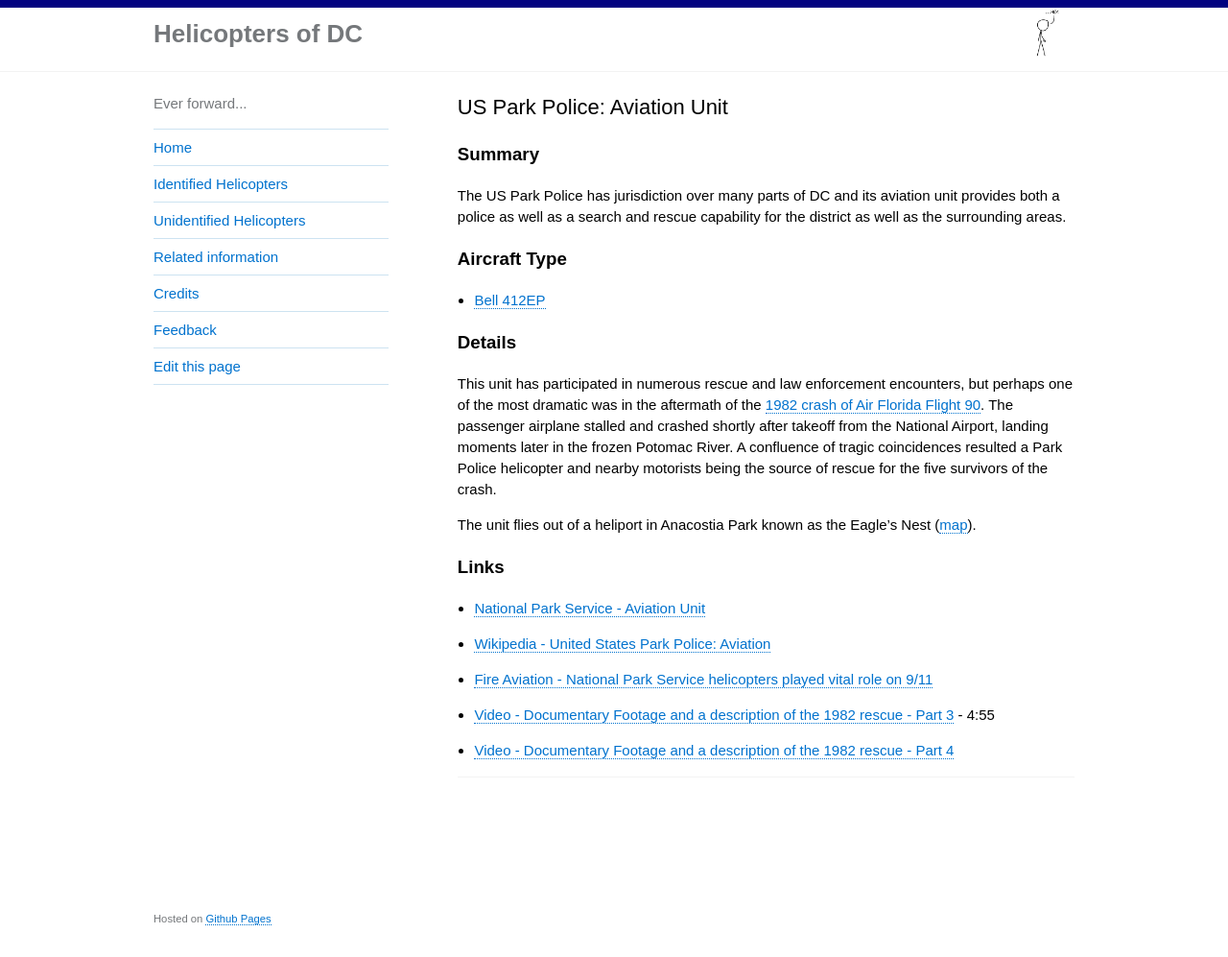
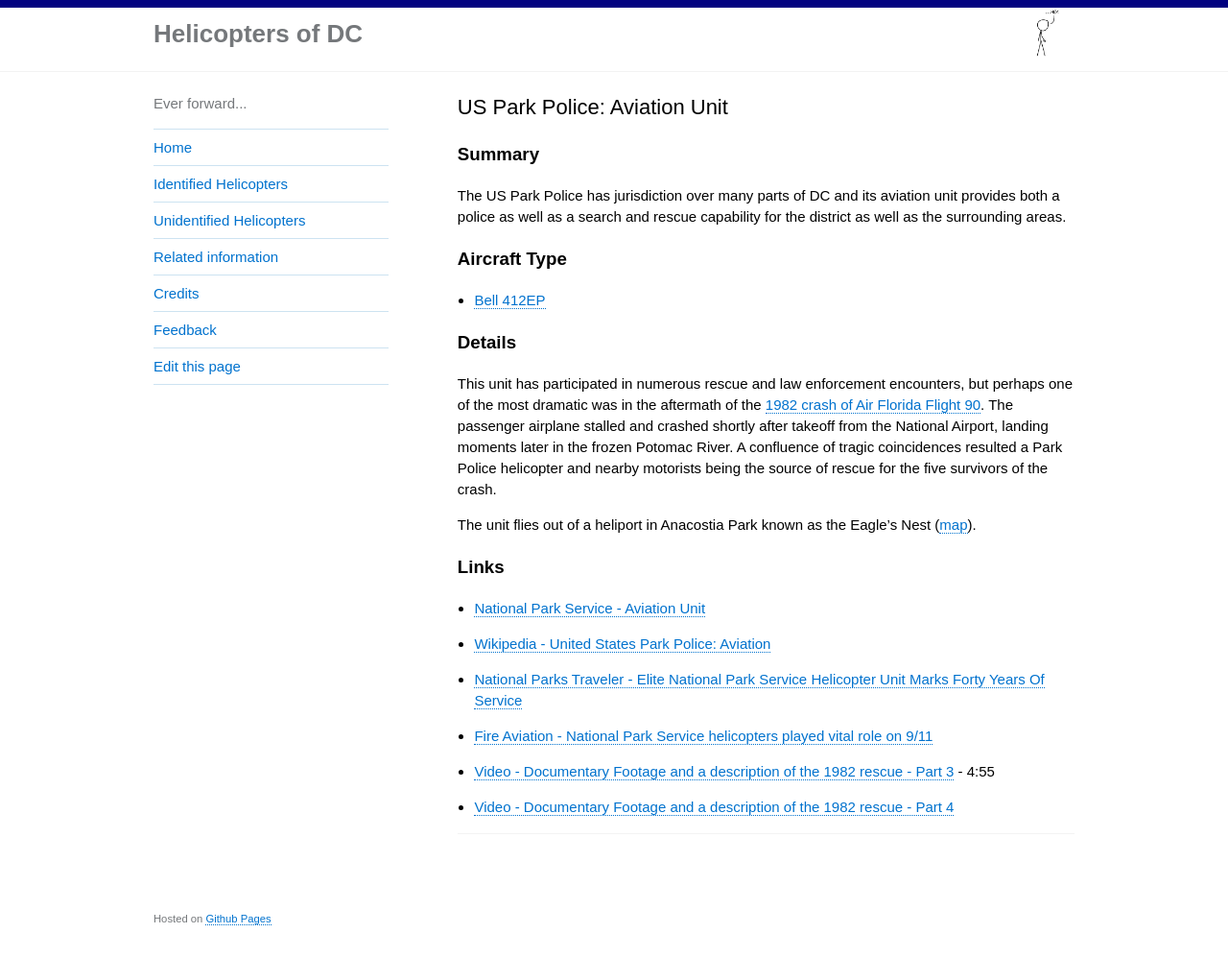
Before and after one commit to gbinal/dc-helicopters, a Jekyll site: the page built from _helicopters/us-park-police-aviation-unit.md, in a window 1280 px wide and 997 px high. Shown: the whole window at 96% size. Built offline with Jekyll 4.4.1, drawn with Linux system fonts in a browser that asks for light colours.

Commit message:
adding another link

```diff
--- a/_helicopters/us-park-police-aviation-unit.md
+++ b/_helicopters/us-park-police-aviation-unit.md
@@ -22,6 +22,7 @@
 ### Links
 * [National Park Service - Aviation Unit](https://www.nps.gov/subjects/uspp/aviation-unit.htm)
 * [Wikipedia - United States Park Police: Aviation](https://en.wikipedia.org/wiki/United_States_Park_Police#Aviation)
+* [National Parks Traveler - Elite National Park Service Helicopter Unit Marks Forty Years Of Service](https://www.nationalparkstraveler.org/2013/09/elite-national-park-service-helicopter-unit-marks-forty-years-service23970)
 * [Fire Aviation - National Park Service helicopters played vital role on 9/11](https://fireaviation.com/2018/12/01/national-park-service-helicopters-played-vital-role-on-9-11/)
 * [Video - Documentary Footage and a description of the 1982 rescue - Part 3](https://youtu.be/EIb8wfXGngA?t=102) - 4:55
 * [Video - Documentary Footage and a description of the 1982 rescue - Part 4](https://www.youtube.com/watch?v=I5nTuEzMpzo)
```
